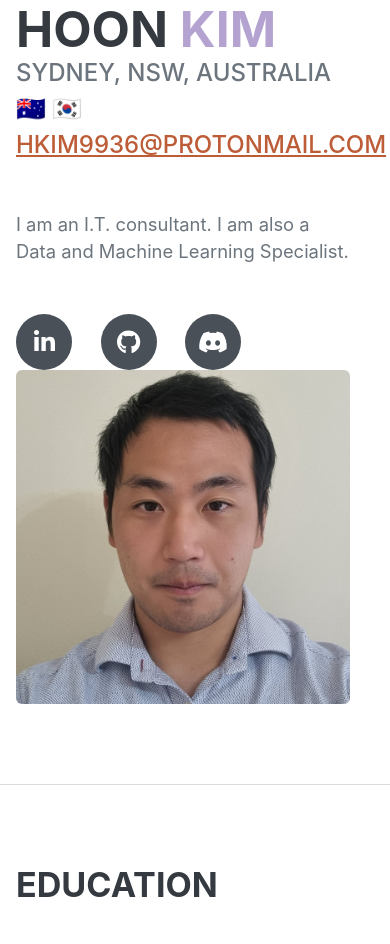
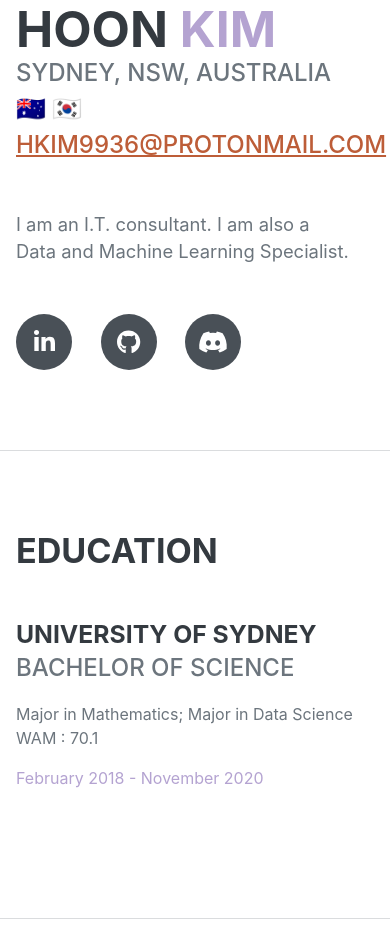
Before and after one commit to GIGACHADhoon/hoon_portfolio_website, a Flask app: page / in a window 390 px wide. Shown: the part 129-1073 px from the top of the page. Run offline with Flask 3, Linux system fonts and the light colour scheme; some libraries are stand-ins or nearby versions; some web fonts are replaced.

Commit message:
Hide on Mobile

```diff
--- a/templates/index.html
+++ b/templates/index.html
@@ -53,7 +53,7 @@
                                 <a class="social-icon" href="https://discord.gg/UfekYxQweJ"><i class="fa-brands fa-discord"></i></i></a>
                             </div>
                         </div>
-                        <div class="col-md-6 justify-content-center">
+                        <div class="col-md-6 justify-content-center d-none d-md-block">
                           <img src = "{{url_for('static',filename = 'profile-img.jpg')}}" style="width:100%;height:100%;" class="justify-content-center .img-fluid rounded mx-auto d-block" alt="..."></img>
                         </div>
 
```
